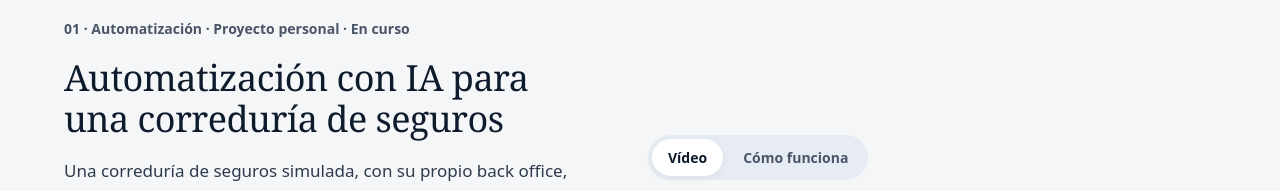
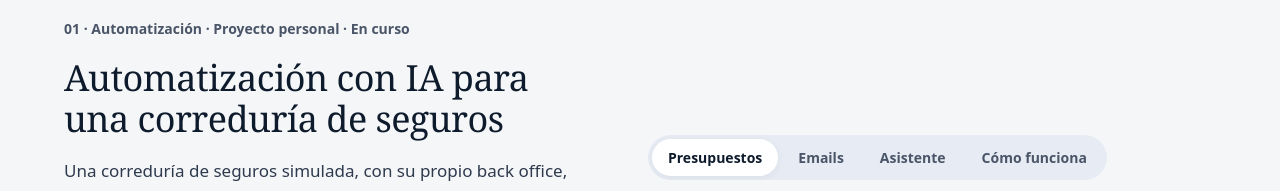
Before and after one commit to victorgarciiag/Portfolio, an Astro site: page / in a window 1280 px wide. Shown: the part 1920-2111 px from the top of the page. Built offline with nearby package versions, Linux system fonts and the light colour scheme; Astro itself is replaced by a stand-in of ours.

Commit message:
Vídeos del clasificador de emails y del asistente en el caso de la correduría
Co-Authored-By: Claude Opus 5.5 <noreply@anthropic.com>
Claude-Session: https://claude.ai/code/session_01PabMJUABE3WRu9xPHBxN4d

```diff
--- a/src/components/CaseVisual.astro
+++ b/src/components/CaseVisual.astro
@@ -146,6 +146,9 @@ const hasTabs = media.length > 0;
   }
   .tabs {
     align-self: flex-start;
+    max-width: 100%;
+    overflow-x: auto;
+    scrollbar-width: none;
     display: inline-flex;
     gap: 4px;
     padding: 4px;
@@ -161,6 +164,8 @@ const hasTabs = media.length > 0;
     color: var(--muted);
     padding: 7px 16px;
     border-radius: 999px;
+    white-space: nowrap;
+    flex: none;
     cursor: pointer;
     transition: background 0.15s, color 0.15s;
   }
--- a/src/data/site.ts
+++ b/src/data/site.ts
@@ -152,10 +152,24 @@ export const cases: CaseStudy[] = [
     media: [
       {
         type: 'video',
-        label: 'Vídeo',
+        label: 'Presupuestos',
         src: '/videos/correduria-demo.mp4',
         poster: '/videos/correduria-demo-poster.jpg',
         caption: 'Comparativa de presupuestos y alta de pólizas, grabadas en local con datos ficticios.',
+      },
+      {
+        type: 'video',
+        label: 'Emails',
+        src: '/videos/clasificador-emails.mp4',
+        poster: '/videos/clasificador-emails-poster.jpg',
+        caption: 'La IA clasifica y redacta, el código detecta que el remitente no es el cliente y una persona aprueba la respuesta. Datos ficticios.',
+      },
+      {
+        type: 'video',
+        label: 'Asistente',
+        src: '/videos/asistente.mp4',
+        poster: '/videos/asistente-poster.jpg',
+        caption: 'Preguntas en lenguaje natural: decide qué consultar, avisa de lo que no cuadra y, si no tiene el dato, no lo inventa. Datos ficticios.',
       },
     ],
     visual: {
```
Also changed, not shown: public/videos/asistente-poster.jpg (added), public/videos/clasificador-emails-poster.jpg (added), 2 other files.
